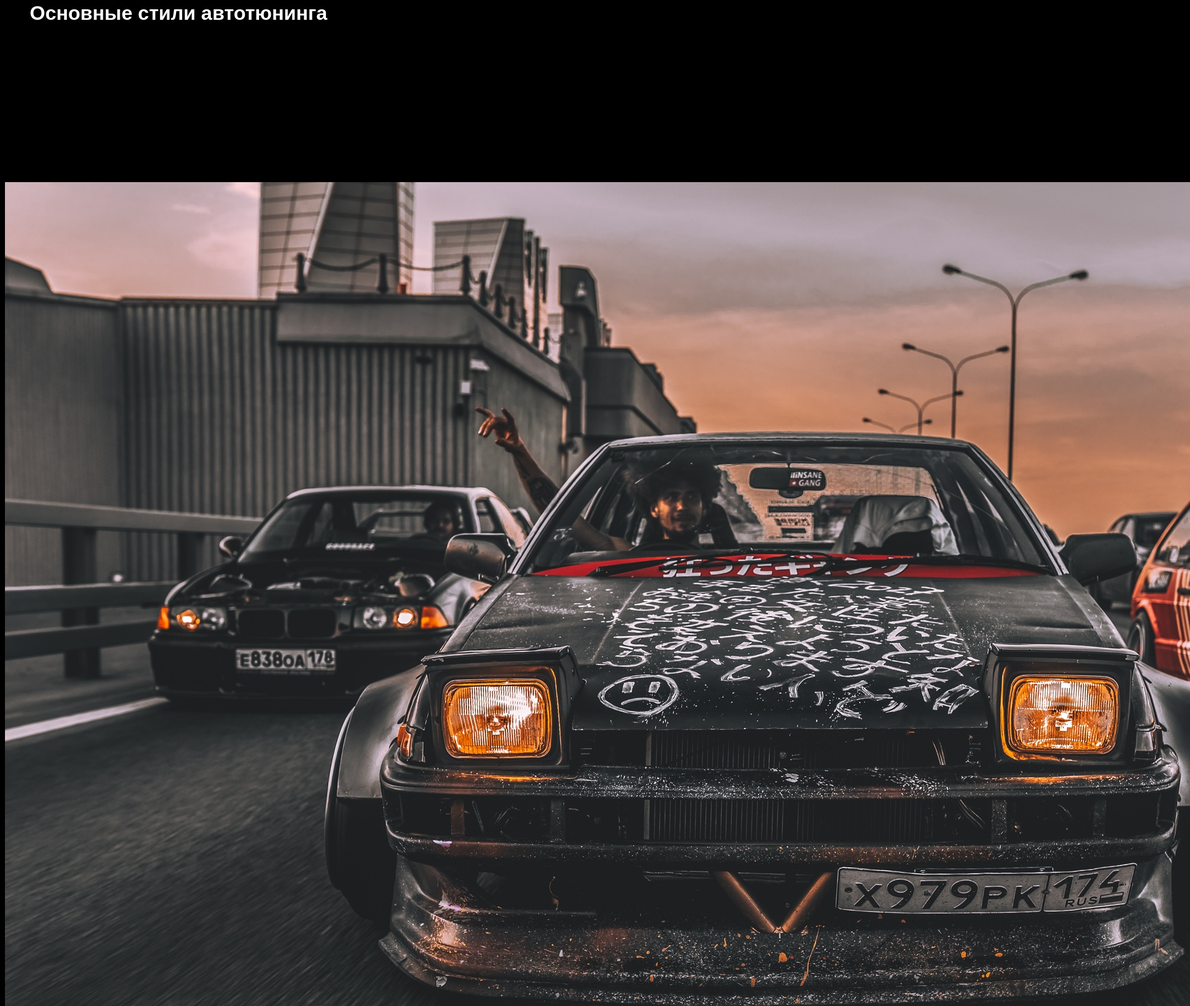
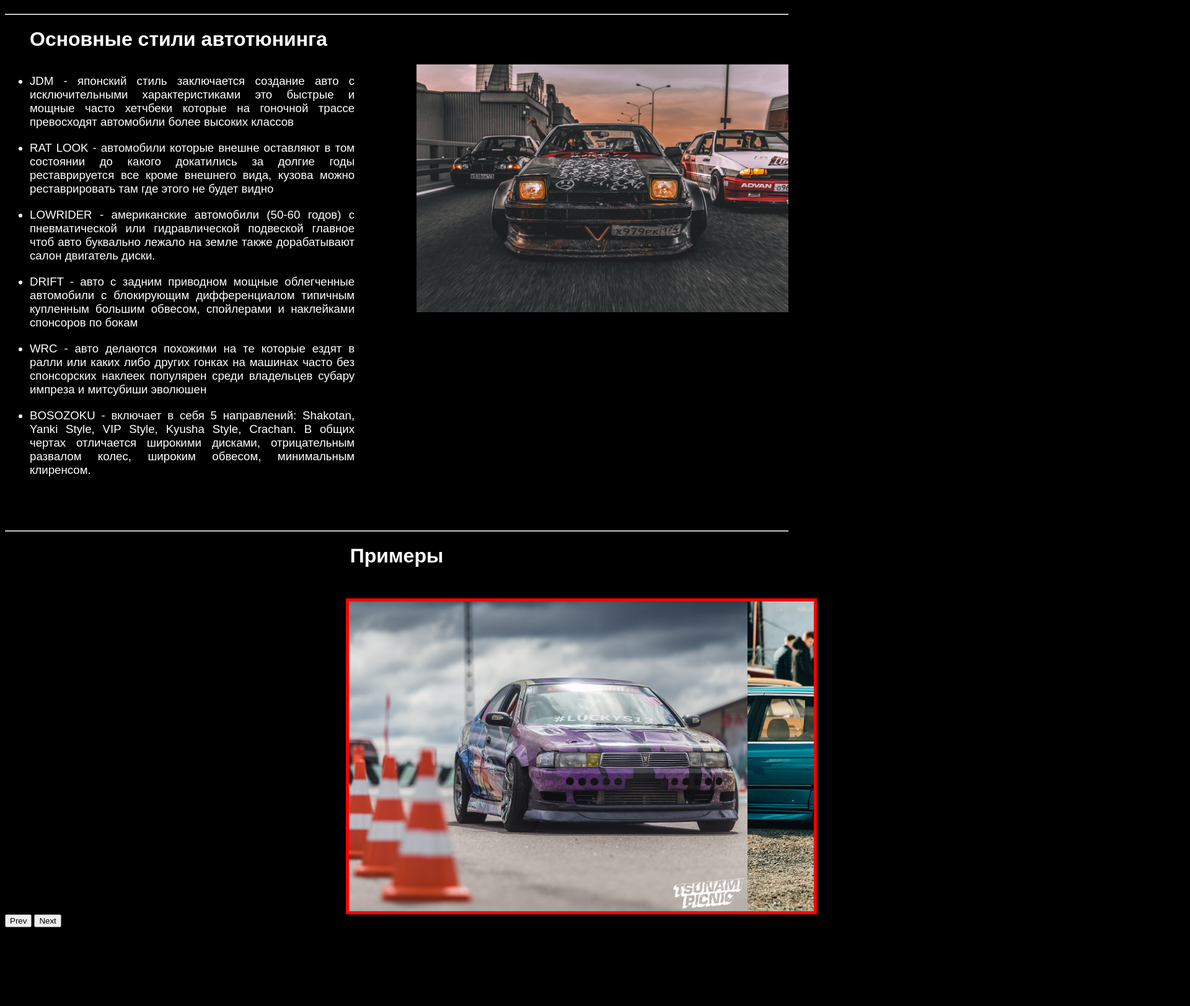
Before and after one commit to Technonmad/PTI_Flexbox, a plain HTML site: page index.html in a window 1280 px wide. Shown: the part 764-2388 px from the top of the page at 62% size, 1920 px wide, since content can reach past the window. After the commit the page ends 2269 px from the top, so only its background shows below. Drawn offline with Linux system fonts and the light colour scheme.

Commit message:
Added style for slider

```diff
--- a/style.css
+++ b/style.css
@@ -51,6 +51,12 @@ body
     .semen{margin-bottom: 20px;}
     .ken{margin-bottom: 20px;}
     .gocha{margin-bottom: 20px;}
+
+    .text_field{flex-wrap: wrap;}
+    .text_field img{width: 500px; height: 300px;}
+
+    .carousel_container{width: 550px; margin-left: 80px;}
+    .carousel_slide img{width: 550px;}
 }
 
 @media all and (max-width: 500px) {
@@ -68,9 +74,17 @@ body
     .semen{margin-bottom: 20px;}
     .ken{margin-bottom: 20px;}
     .gocha{margin-bottom: 20px;}
+
+    .carousel_container{width: 350px; margin-left: 50px;}
+    .carousel_slide img{width: 370px;}
 }
 
-h1{color: white; margin-left: 40px; font-family: fantasy;}
+@media all and (min-width: 800px){
+    .carousel_container{width: 750px; margin-left: 550px;}
+    .carousel_slide img{width: 770px;height: 500px;}
+}
+
+.our_men{color: white; margin-left: 40px; font-family: fantasy;}
 
 .people
 {
@@ -172,3 +186,52 @@ h1{color: white; margin-left: 40px; font-family: fantasy;}
     font-size: 14pt;
     font-family: fantasy;
 }
+
+hr
+{
+    margin-top: 50px;
+}
+
+.main_styles{color: white; font-family: fantasy; margin-left: 40px;}
+
+.text_field
+{
+    display: flex;
+    justify-content: space-around;
+    flex-grow: 1;
+    color: white;
+}
+
+.text_field img
+{
+    width: 600px;
+    height: 400px;
+}
+
+li
+{
+    font-family: fantasy;
+    padding-bottom: 20px;
+    font-size: 14pt;
+    text-align: justify;
+}
+
+ul{margin-right: 100px;}
+
+.carousel_container
+{
+
+    border: 5px solid red;
+    margin-top: 50px;
+    overflow: hidden;
+}
+
+.carousel_slide
+{
+    display: flex;
+    flex-wrap: nowrap;
+}
+
+
+
+.examples{color: white; font-family: fantasy; text-align: center;}
```
